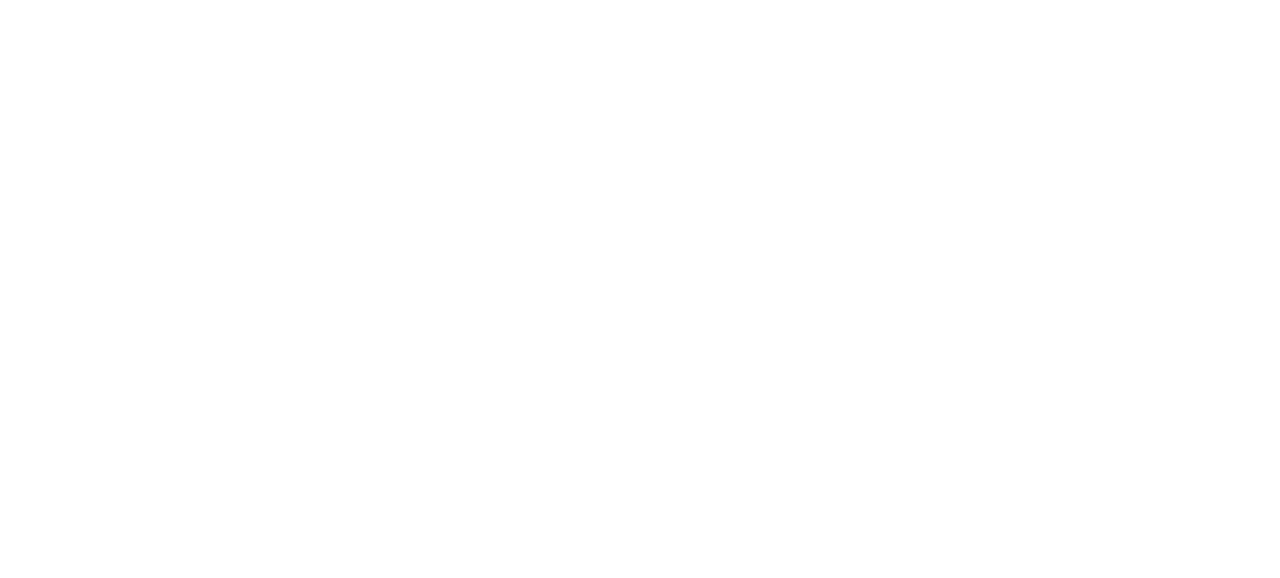
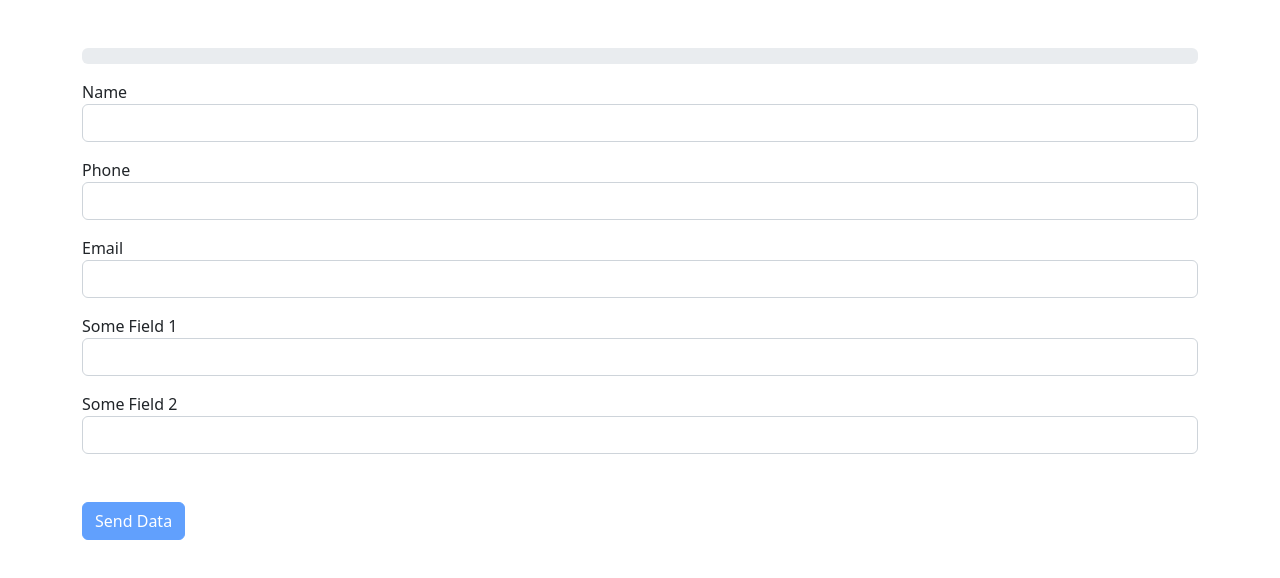
Before and after one commit to Andrei-Bliznacov/appDone, a plain HTML site: page index.html in a window 1280 px wide. Drawn offline with Linux system fonts and the light colour scheme; the site is published under a folder, as on GitHub Pages, so addresses that start at the root find nothing.

Commit message:
Add files via upload

```diff
--- a/index.html
+++ b/index.html
@@ -1 +1 @@
-<!doctype html><html lang=""><head><meta charset="utf-8"><meta http-equiv="X-UA-Compatible" content="IE=edge"><meta name="viewport" content="width=device-width,initial-scale=1"><link rel="icon" href="/favicon.ico"><title>lesson8</title><script defer="defer" src="/js/chunk-vendors.4d91308c.js"></script><script defer="defer" src="/js/app.fba4b4fa.js"></script><link href="/css/chunk-vendors.9dfd7d18.css" rel="stylesheet"><link href="/css/app.6f25a0b7.css" rel="stylesheet"></head><body><noscript><strong>We're sorry but lesson8 doesn't work properly without JavaScript enabled. Please enable it to continue.</strong></noscript><div id="app"></div></body></html>
+<!doctype html><html lang=""><head><meta charset="utf-8"><meta http-equiv="X-UA-Compatible" content="IE=edge"><meta name="viewport" content="width=device-width,initial-scale=1"><link rel="icon" href="favicon.ico"><title>lesson8</title><script defer="defer" src="js/chunk-vendors.4d91308c.js"></script><script defer="defer" src="js/app.fba4b4fa.js"></script><link href="css/chunk-vendors.9dfd7d18.css" rel="stylesheet"><link href="css/app.6f25a0b7.css" rel="stylesheet"></head><body><noscript><strong>We're sorry but lesson8 doesn't work properly without JavaScript enabled. Please enable it to continue.</strong></noscript><div id="app"></div></body></html>
```
